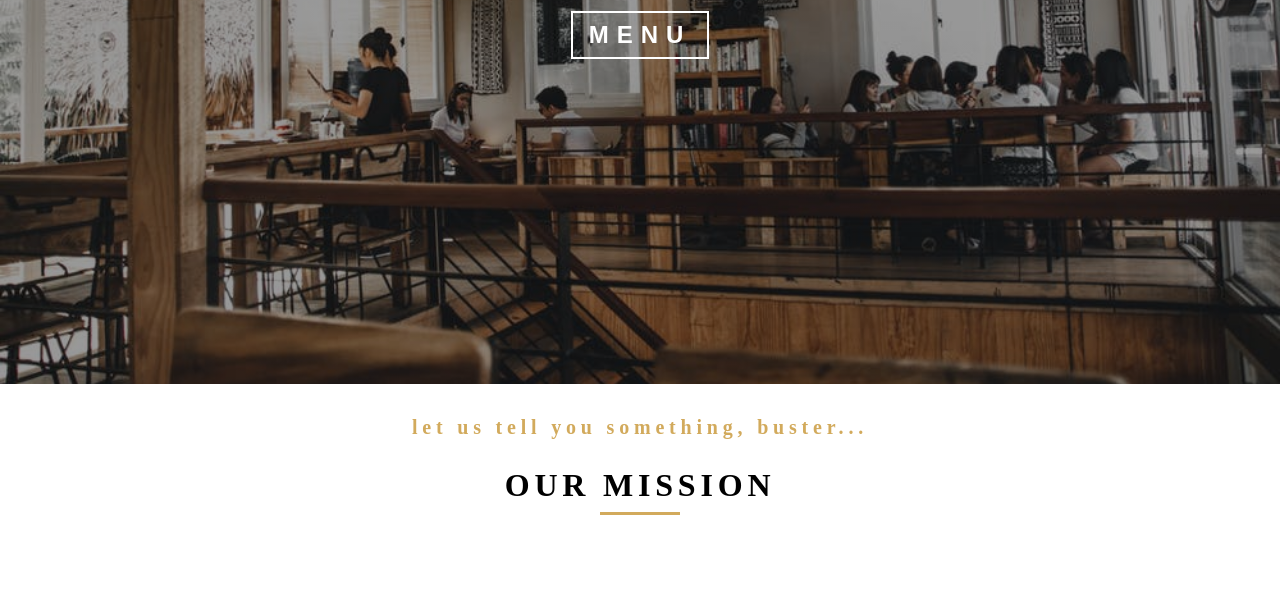
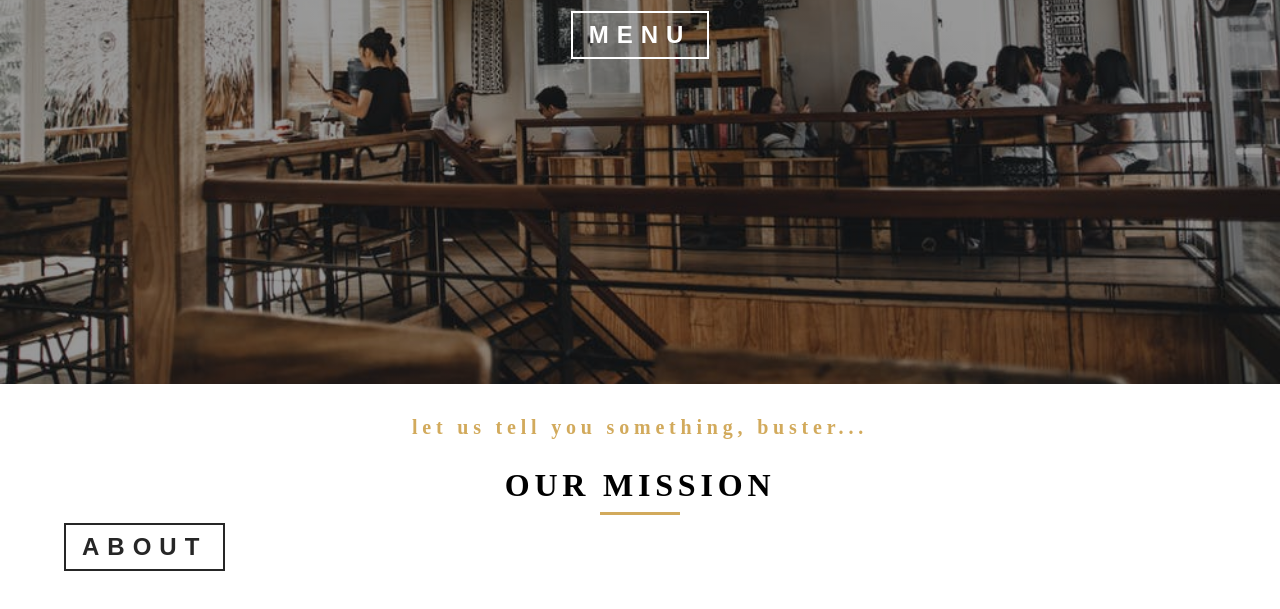
Before and after one commit to bdmllc/gr2, a Gatsby site: page / in a window 1280 px wide. Shown: the part 403-1012 px from the top of the page. Before the commit the page ends 958 px from the top, so only its background shows below. Built offline with nearby package versions, Linux system fonts and the light colour scheme; Gatsby itself is replaced by a stand-in of ours.

Commit message:
another commit

```diff
--- a/src/components/HomePageComponents/QuickInfo.js
+++ b/src/components/HomePageComponents/QuickInfo.js
@@ -1,10 +1,11 @@
 import React, { Component } from 'react'
-import { Section, Title } from '../../utils'
+import { Section, Title, SectionButton } from '../../utils'
 
 export default class QuickInfo extends Component {
   render() {
     return <Section>
       <Title message="let us tell you something, buster..." title="our mission" />
+      <SectionButton>about</SectionButton>
     </Section>
   }
 }
--- a/src/utils/Button.js
+++ b/src/utils/Button.js
@@ -18,7 +18,16 @@ const BannerButton = styled.button`
       color: ${styles.colors.mainBlack};
       cursor: pointer;
    }
-
 `
 
-export {BannerButton}
+const SectionButton = styled(BannerButton)`
+   color: ${styles.colors.mainBlack};
+   background: ${styles.colors.mainWhite};
+   ${styles.border({color:`${styles.colors.mainBlack}`})};
+   &:hover {
+      background: ${styles.colors.mainBlack};
+      color: ${styles.colors.mainYellow};
+   }
+`
+
+export {BannerButton, SectionButton}
--- a/src/utils/index.js
+++ b/src/utils/index.js
@@ -1,8 +1,8 @@
 import * as styles from './styles'
 import { HomeHeader, PageHeader } from './Header'
 import  Banner  from './Banner'
-import { BannerButton } from './Button'
+import { BannerButton, SectionButton } from './Button'
 import { Section } from './Section'
 import { Title } from './Title'
 
-export { styles, HomeHeader, PageHeader, Banner, BannerButton, Section, Title }
+export { styles, HomeHeader, PageHeader, Banner, BannerButton, Section, Title, SectionButton }
```
